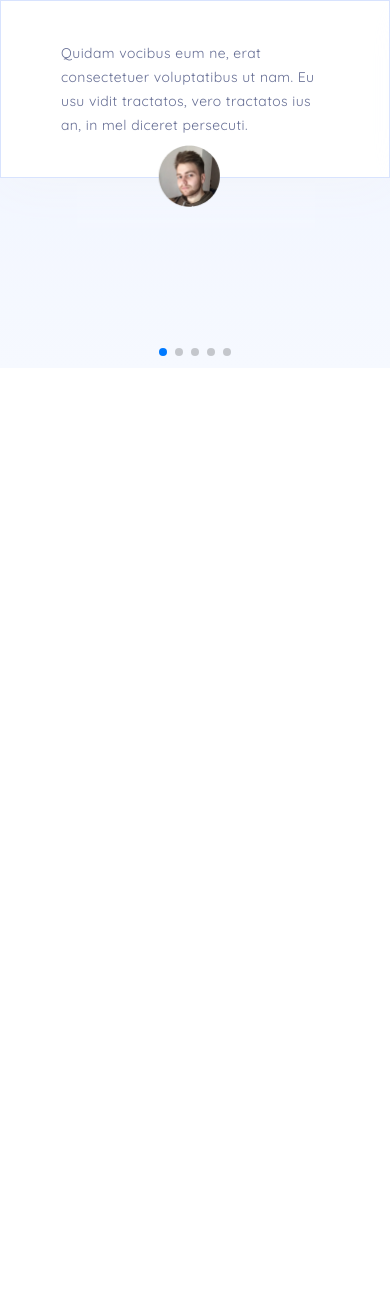
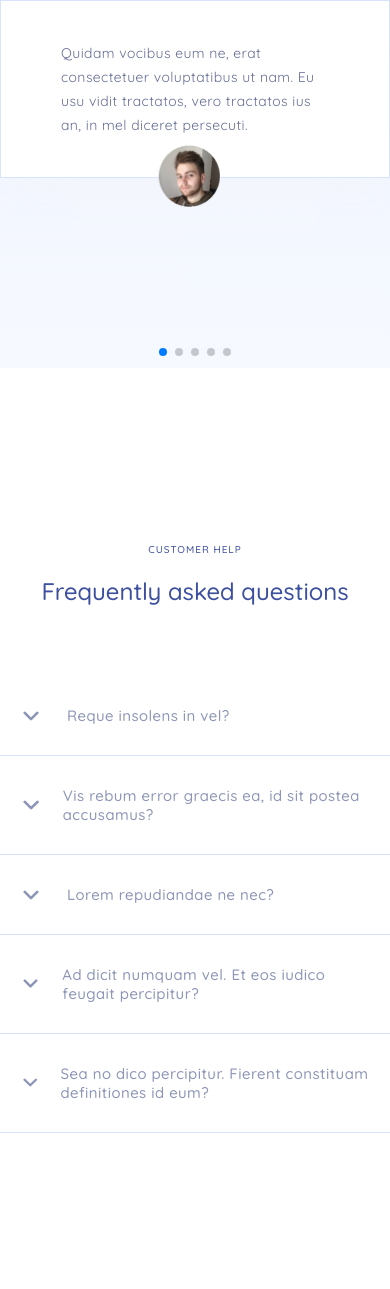
Before and after one commit to veronnah/productivity-layout, a plain HTML site: page index.html in a window 390 px wide. Shown: the part 4651-5940 px from the top of the page. Before the commit the page ends 5019 px from the top, so only its background shows below. Drawn offline with nearby package versions, Linux system fonts and the light colour scheme.

Commit message:
faq section added

```diff
--- a/css/style.css
+++ b/css/style.css
@@ -865,6 +865,146 @@ header .header-btn:hover {
     cursor: pointer;
 }
 
+.faq {
+    display: flex;
+    align-items: center;
+    flex-direction: column;
+    background: #FFFFFF;
+    min-height: 964px;
+    padding-bottom: 175px;
+}
+
+.faq__title {
+    display: flex;
+    flex-direction: column;
+    justify-content: center;
+    align-items: center;
+    margin-top: 176px;
+    margin-bottom: 70px;
+}
+
+.faq__title h4 {
+    font-weight: 500;
+    font-size: 10px;
+    line-height: 12px;
+    letter-spacing: 0.1em;
+    text-transform: uppercase;
+    color: #3D4F9F;
+    margin-bottom: 20px;
+}
+
+.faq__title h3 {
+    font-weight: 500;
+    font-size: 24px;
+    line-height: 30px;
+    text-align: center;
+    color: #3D4F9F;
+}
+
+.accordion {
+    background-color: #fff;
+    font-weight: 500;
+    font-size: 15px;
+    line-height: 19px;
+    display: flex;
+    align-items: center;
+    letter-spacing: 0.03em;
+    color: #8E96B7;
+    cursor: pointer;
+    padding: 30px 18px;
+    width: 100%;
+    max-width: 703px;
+    border: none;
+    text-align: left;
+    outline: none;
+    font-size: 15px;
+    transition: 0.4s;
+    border-bottom: 1px solid #D8E3FE;
+}
+
+.accordion.active~.panel {
+    border-bottom: 1px solid #D8E3FE;
+}
+
+.accordion.active {
+    color: #495274;
+    font-weight: bold;
+    border-bottom: unset;
+}
+
+.accordion span {
+    padding-left: 24px;
+}
+
+.accordion::before {
+    content: '';
+    background-image: url('../img/arrow-down__acc.svg');
+    background-size: contain;
+    background-repeat: no-repeat;
+    width: 20px;
+    height: 10px;
+    color: #777;
+    font-weight: bold;
+    margin-left: 5px;
+}
+
+.accordion.active::before {
+    content: '';
+    background-image: url('../img/arrow-top__acc.svg');
+}
+
+.panel {
+    padding: 0 18px;
+    background-color: white;
+    max-height: 0;
+    overflow: hidden;
+    transition: max-height 0.2s ease-out;
+    width: 100%;
+    max-width: 703px;
+}
+
+.panel__content {
+    display: flex;
+    justify-content: space-between;
+    margin-bottom: 50px;
+}
+
+.panel button {
+    height: 43px;
+    width: 195px;
+    font-weight: 500;
+    font-size: 13px;
+    line-height: 16px;
+    color: #7382A3;
+    background-color: #E8ECF4;
+    border-radius: 2px;
+    border: none;
+    outline: none;
+    transition: .3s all;
+}
+
+.panel button:hover {
+    background-color: #f0f0f1;
+}
+
+.panel p {
+    font-size: 14px;
+    line-height: 24px;
+    letter-spacing: 0.03em;
+    color: #8D96BD;
+    max-width: 390px;
+    margin-left: 60px;
+}
+
+.panel {
+    padding: 0 18px;
+    background-color: white;
+    max-height: 0;
+    overflow: hidden;
+    transition: max-height 0.2s ease-out;
+    width: 100%;
+    max-width: 703px;
+}
 
 
 @media(max-width: 1540px) {
@@ -1071,6 +1211,15 @@ header .header-btn:hover {
         font-size: 30px;
         margin-bottom: 10px;
     }
+    .panel p{
+        margin-left: 0;
+        margin-bottom: 14px;
+    }
+    .panel__content{
+        flex-direction: column;
+        margin-left: 60px;
+    }
+
 }
 
 @media(max-width: 605px) {
@@ -1117,6 +1266,10 @@ header .header-btn:hover {
     .progress__users-text p {
         font-size: 16px;
     }
+    .panel__content {
+        flex-direction: column;
+        margin-left: 50px;
+    }
 }
 
 @media(max-width: 375px) {
@@ -1148,8 +1301,15 @@ header .header-btn:hover {
     .start-slide__content {
         padding: 60px 20px;
     }
-    .customers__quotes-title p{
+
+    .customers__quotes-title p {
         display: none;
+    }
+    .panel__content {
+      margin-bottom: 20px;
+    }
+    .faq__title h3{
+        max-width: 200px;
     }
 
 }
--- a/index.html
+++ b/index.html
@@ -326,6 +326,52 @@
             <div class="swiper-pagination"></div>
         </div>
     </section>
+    <section class="faq">
+        <div class="faq__title">
+            <h4>Customer help</h4>
+            <h3>Frequently asked questions</h3>
+        </div>
+        <button class="accordion"><span>Reque insolens in vel?</span></button>
+        <div class="panel">
+            <div class="panel__content">
+                <p>Quidam vocibus eum ne, erat consectetuer voluptatibus ut nam. Eu usu vidit tractatos, vero tractatos
+                    ius an, in mel diceret persecuti.</p>
+                <button>Go to documentation</button>
+            </div>
+        </div>
+        <button class="accordion"><span>Vis rebum error graecis ea, id sit postea accusamus?</span></button>
+        <div class="panel">
+            <div class="panel__content">
+                <p>Quidam vocibus eum ne, erat consectetuer voluptatibus ut nam. Eu usu vidit tractatos, vero tractatos
+                    ius an, in mel diceret persecuti.</p>
+                <button>Go to documentation</button>
+            </div>
+        </div>
+        <button class="accordion"><span>Lorem repudiandae ne nec?</span></button>
+        <div class="panel">
+            <div class="panel__content">
+                <p>Quidam vocibus eum ne, erat consectetuer voluptatibus ut nam. Eu usu vidit tractatos, vero tractatos
+                    ius an, in mel diceret persecuti.</p>
+                <button>Go to documentation</button>
+            </div>
+        </div>
+        <button class="accordion"><span>Ad dicit numquam vel. Et eos iudico feugait percipitur?</span></button>
+        <div class="panel">
+            <div class="panel__content">
+                <p>Quidam vocibus eum ne, erat consectetuer voluptatibus ut nam. Eu usu vidit tractatos, vero tractatos
+                    ius an, in mel diceret persecuti.</p>
+                <button>Go to documentation</button>
+            </div>
+        </div>
+        <button class="accordion"><span>Sea no dico percipitur. Fierent constituam definitiones id eum?</span></button>
+        <div class="panel">
+            <div class="panel__content">
+                <p>Quidam vocibus eum ne, erat consectetuer voluptatibus ut nam. Eu usu vidit tractatos, vero tractatos
+                    ius an, in mel diceret persecuti.</p>
+                <button>Go to documentation</button>
+            </div>
+        </div>
+    </section>
     <script src="https://unpkg.com/swiper/swiper-bundle.min.js"></script>
     <script src="./js/main.js"></script>
 </body>
--- a/js/main.js
+++ b/js/main.js
@@ -60,27 +60,35 @@ const quotesSlider = new Swiper('.quotes__slider-container', {
   },
 
   breakpoints: {
-    // when window width is >= 320px
     320: {
-
       spaceBetween: 20
     },
-    // when window width is >= 480px
     480: {
-
       spaceBetween: 30
     },
-    // when window width is >= 640px
     1000: {
-
       spaceBetween: 80
     }
   }
 });
-
 
 function hideTitle() {
   let title = document.querySelector('.customers__quotes-title');
 
   title.classList.toggle('disabledTitle');
 }
+
+let acc = document.getElementsByClassName("accordion");
+
+for (let i = 0; i < acc.length; i++) {
+  acc[i].addEventListener("click", function() {
+    this.classList.toggle("active");
+    let panel = this.nextElementSibling;
+
+    if (panel.style.maxHeight) {
+      panel.style.maxHeight = null;
+    } else {
+      panel.style.maxHeight = panel.scrollHeight + "px";
+    }
+  });
+}
```
Also changed, not shown: img/arrow-down__acc.svg (added), img/arrow-top__acc.svg (added).
